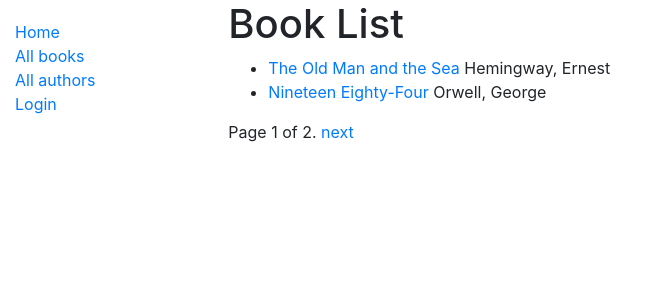
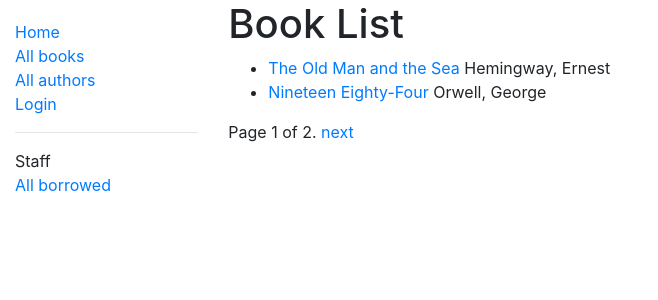
Before and after one commit to hpzzz/LocalLibrary, a Django app: page /catalog/books/ in a window 1280 px wide. Shown: the top 300 px of the page, without its empty margins (0-658 px from the left). Run offline with Django 3.2, Linux system fonts and the light colour scheme; data comes from the database, SQL or seed files in the repository; both versions use the stored data as it was after the commit; some libraries are stand-ins or nearby versions.

Commit message:
Add option for librarians to view all borrowed books

```diff
--- a/locallibrary/catalog/templates/base_generic.html
+++ b/locallibrary/catalog/templates/base_generic.html
@@ -20,13 +20,16 @@
           <li><a href="{% url 'authors' %}">All authors</a></li>
           {% if user.is_authenticated %}
             <li>User: {{ user.get_username }}</li>
-            <li><a href="{% url 'my-borrowed' %}">My Borrowed</a></li>
+                      <li><a href="{% url 'my-borrowed' %}">My Borrowed</a></li>
             <li><a href="{% url 'logout'%}?next={{request.path}}">Logout</a></li>
           {% else %}
             <li><a href="{% url 'login'%}?next={{request.path}}">Login</a></li>
             <!-- After the user has successfully logged in/out, the views will use this "next"
                value to redirect the user back to the page where they first clicked the login/logout link. -->
           {% endif %}
+          <hr />
+          <li>Staff</li>
+          <li><a href="{% url 'all-borrowed' %}">All borrowed</a></li>
         </ul>
       {% endblock %}
       </div>
--- a/locallibrary/catalog/urls.py
+++ b/locallibrary/catalog/urls.py
@@ -7,5 +7,6 @@ urlpatterns = [
     path('book/<int:pk>', views.BookDetailView.as_view(), name='book-detail'),
     path('authors/', views.AuthorListView.as_view(), name='authors'),
     path('authors/<int:pk>', views.AuthorDetailView.as_view(), name='author-detail'),
-    path('mybooks/', views.LoanedBooksByUserListView.as_view(), name='my-borrowed')
+    path('mybooks/', views.LoanedBooksByUserListView.as_view(), name='my-borrowed'),
+    path('borrowed', views.LoanedBooksAllListView.as_view(), name='all-borrowed'),
 ]
--- a/locallibrary/catalog/views.py
+++ b/locallibrary/catalog/views.py
@@ -76,3 +76,15 @@ class LoanedBooksByUserListView(LoginRequiredMixin, generic.ListView):
 
     def get_queryset(self):
         return BookInstance.objects.filter(borrower=self.request.user).filter(status__exact='o').order_by('due_back')
+
+from django.contrib.auth.mixins import PermissionRequiredMixin
+
+class LoanedBooksAllListView(PermissionRequiredMixin, generic.ListView):
+    """Generic class-based view listing all books on loan, visible only to users with can_mark_returned permission"""
+    model = BookInstance
+    permission_required = 'catalog.can_mark_returned'
+    template_name = 'catalog/bookinstance_list_borrowed_all.html'
+    paginate_by = 10
+
+    def get_queryset(self):
+        return BookInstance.objects.filter(status__exact='o').order_by('due_back')
```
Also changed, not shown: locallibrary/catalog/templates/catalog/bookinstance_list_borrowed_all.html (added, +19 -0 lines), locallibrary/db.sqlite3.
